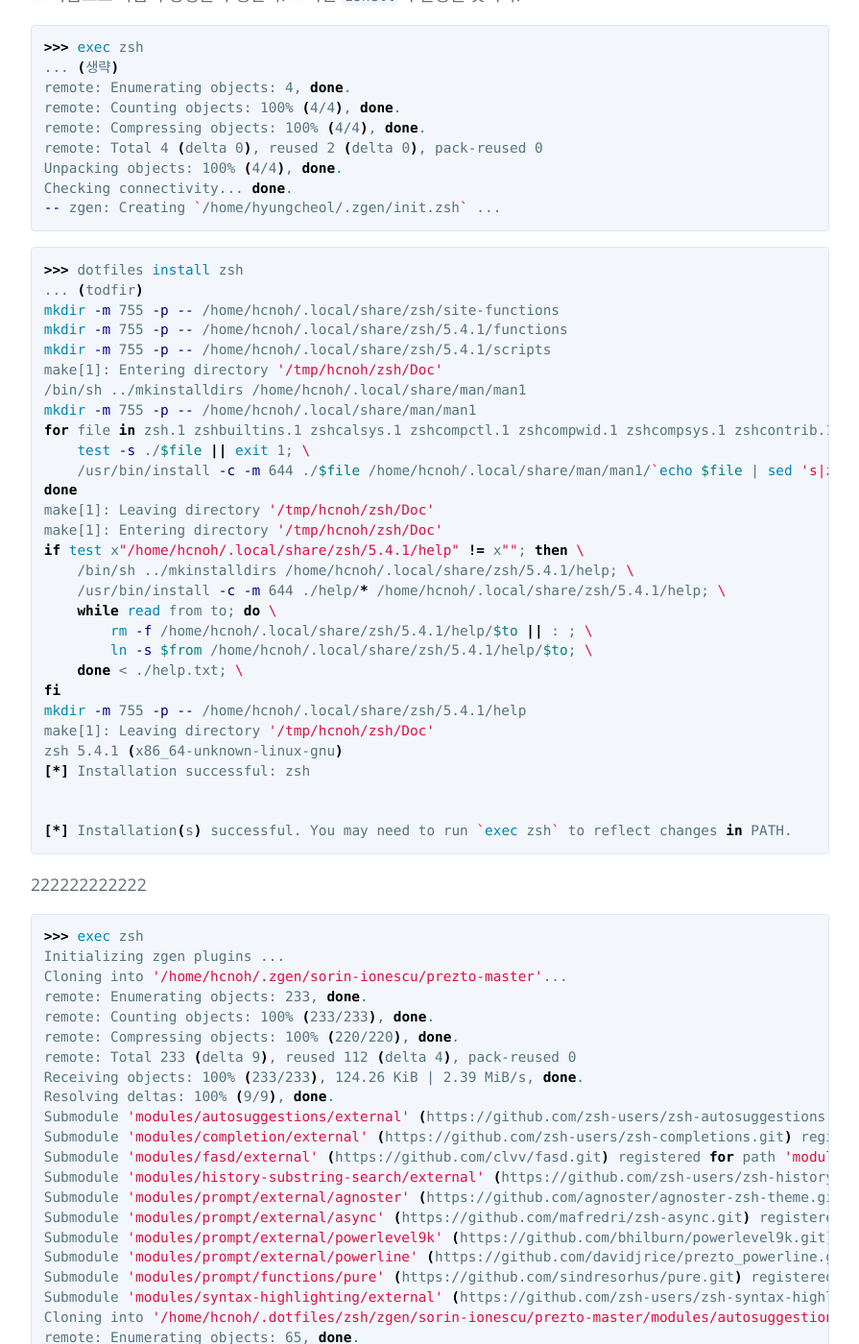
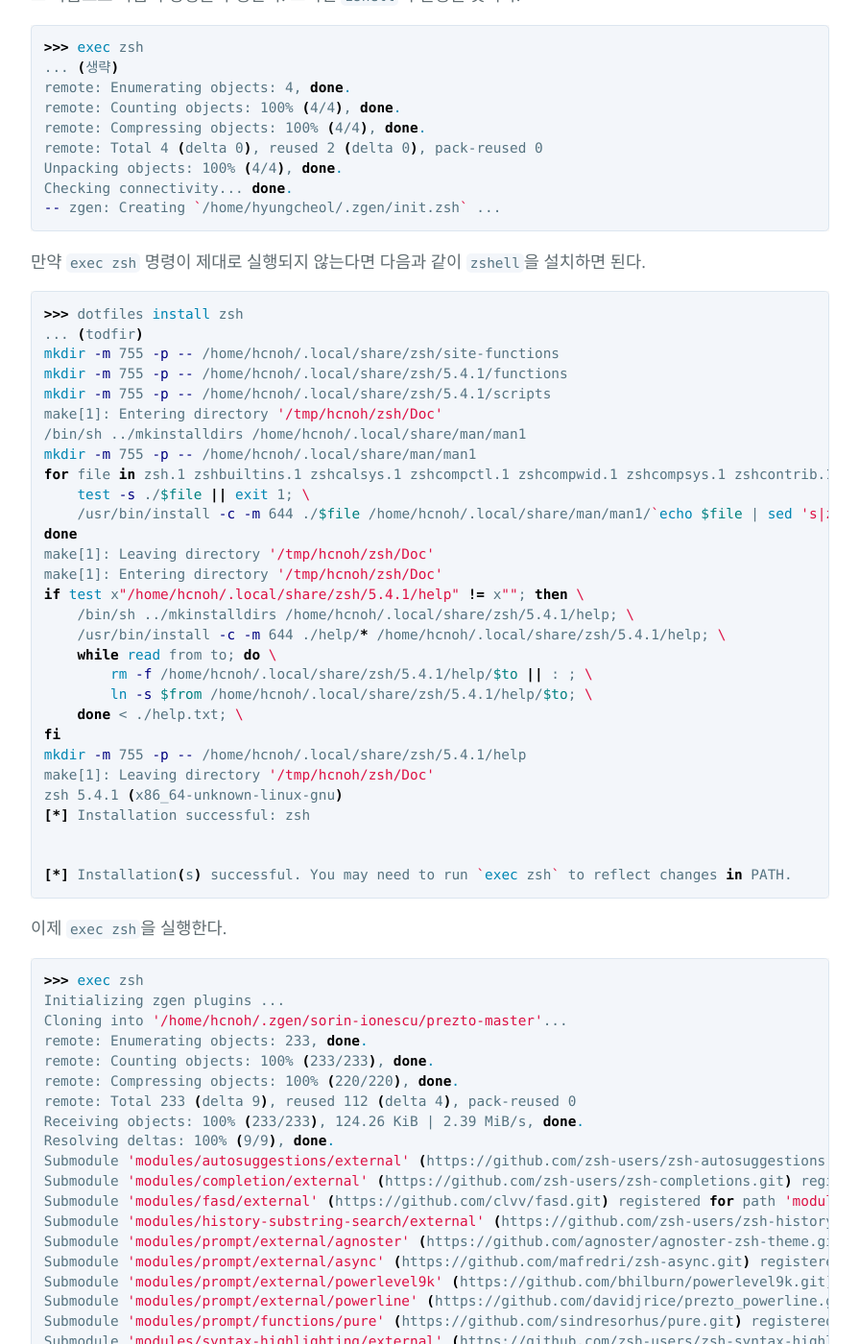
Before and after one commit to hcnoh/hcnoh.github.io, a Jekyll site: the page built from _posts/2018-10-05-ubuntu-setting.md, in a window 1280 px wide and 1400 px high, scrolled down 9141 px. Shown: the whole window at 96% size, without its empty margins (192-1087 px from the left). Built offline with Jekyll 4.4.1, drawn with Linux system fonts in a browser that asks for light colours; comment, search, counter and statistics services are not loaded.

Commit message:
Update 2018-10-05-ubuntu-setting.md

````diff
--- a/_posts/2018-10-05-ubuntu-setting.md
+++ b/_posts/2018-10-05-ubuntu-setting.md
@@ -439,6 +439,8 @@ Checking connectivity... done.
 -- zgen: Creating `/home/hyungcheol/.zgen/init.zsh` ...
 ```
 
+만약 `exec zsh` 명령이 제대로 실행되지 않는다면 다음과 같이 `zshell`을 설치하면 된다.
+
 ```bash
 >>> dotfiles install zsh
 ... (todfir)
@@ -471,7 +473,7 @@ zsh 5.4.1 (x86_64-unknown-linux-gnu)
 [*] Installation(s) successful. You may need to run `exec zsh` to reflect changes in PATH.
 ```
 
-222222222222
+이제 `exec zsh`을 실행한다.
 
 ```bash
 >>> exec zsh
````
